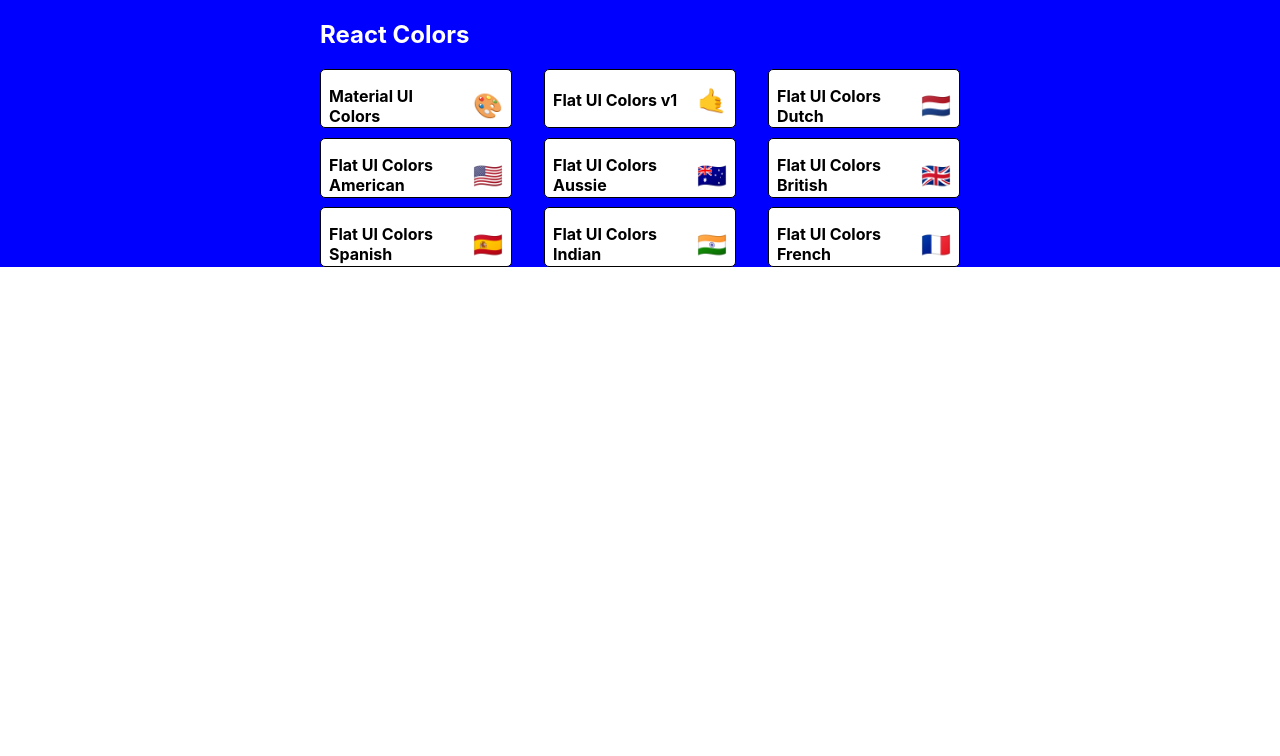
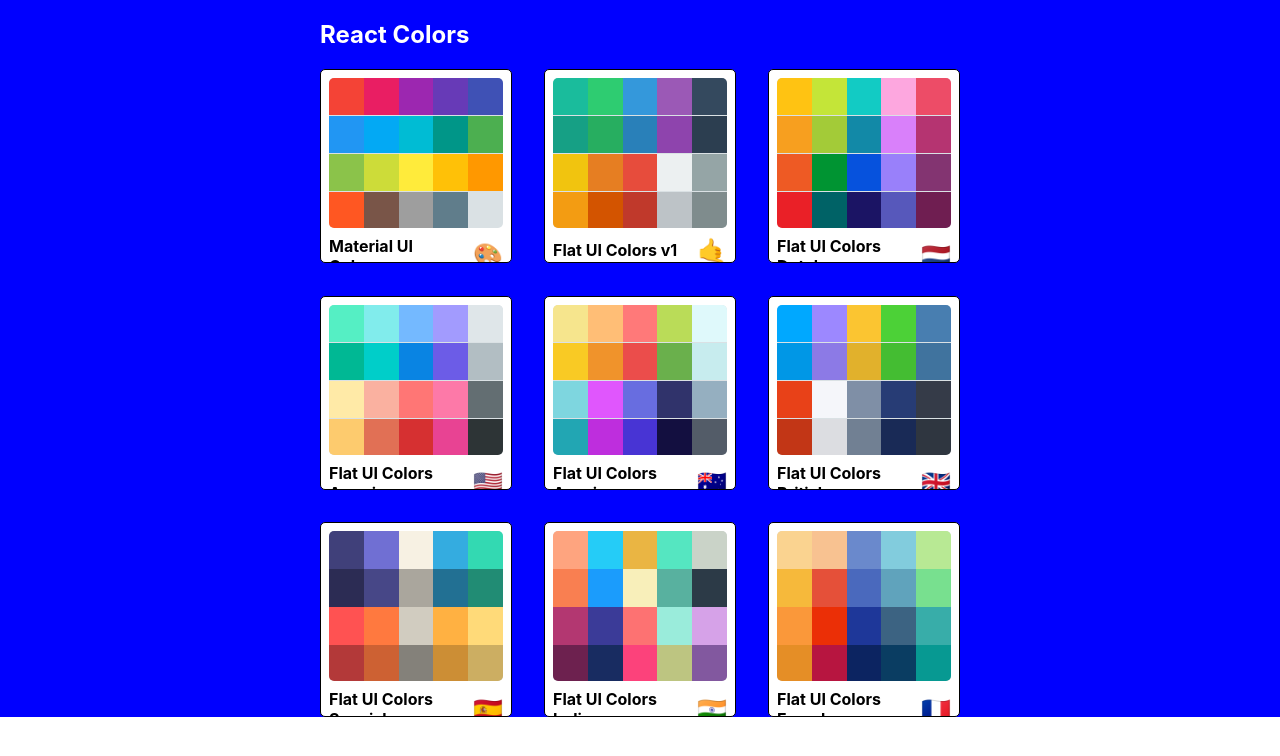
Before and after one commit to hassnian/colors-app, a React (Create React App) app: page / in a window 1280 px wide. Shown: the top 756 px of the page. Built offline with nearby package versions, Linux system fonts and the light colour scheme.

Commit message:
[ADD] gotoPalette

```diff
--- a/src/App.js
+++ b/src/App.js
@@ -20,7 +20,7 @@
           <Route
             exact
             path="/"
-            render={() => <PaletteList palettes={seedColors} />}
+            render={(routeProps) => <PaletteList {...routeProps} palettes={seedColors} />}
           />
           <Route exact path="/palette/:id" render={(routeProps) => <Palette palette={generatePalettes(this.findPalette(routeProps.match.params.id))}/>} />
         </Switch>
--- a/src/MiniPalette.js
+++ b/src/MiniPalette.js
@@ -14,7 +14,11 @@
     }
   },
   colors: {
-        backgroundColor: "grey"
+    backgroundColor: "#dae1e4",
+    height: "150px",
+    width: "100%",
+    borderRadius: "5px",
+    overflow: "hidden"
   },
   title: {
     display: "flex",
@@ -29,13 +33,30 @@
   emoji: {
     marginLeft: "0.5rem",
     fontSize: "1.5rem"
+  },
+  miniColor: {
+    height: "25%",
+    width: "20%",
+    display: "inline-block",
+    margin: "0 auto",
+    position: "relative",
+    marginBottom: "-3.5px"
   }
 };
 function MiniPalette(props) {
-  const { classes, paletteName, emoji } = props;
+  const { classes, paletteName, emoji, colors } = props;
+  const miniColorBoxes = colors.map(color => {
     return (
-    <div className={classes.root}>
-      <div className={classes.color} />
+      <div
+        className={classes.miniColor}
+        style={{ backgroundColor: color.color }}
+        key={color.name}
+      />
+    );
+  });
+  return (
+    <div className={classes.root} onClick={props.handleClick}>
+      <div className={classes.colors}>{miniColorBoxes}</div>
       <h5 className={classes.title}>
         {paletteName}
         <span className={classes.emoji}>{emoji}</span>
--- a/src/PaletteList.js
+++ b/src/PaletteList.js
@@ -6,45 +6,54 @@
 const styles = {
   root: {
     backgroundColor: "blue",
-    height:"100%",
-    display:"flex",
-    alignItems:"flex-start",
-    justifyContent:"center"
+    height: "100%",
+    display: "flex",
+    alignItems: "flex-start",
+    justifyContent: "center"
   },
   container: {
-    width:"50%",
-    display:"flex",
-    alignItems:"flex-start",
-    flexDirection:"column",
-    flexWrap:"wrap",
-
+    width: "50%",
+    display: "flex",
+    alignItems: "flex-start",
+    flexDirection: "column",
+    flexWrap: "wrap"
   },
   nav: {
-    display:"flex",
-    width:"100%",
-    justifyContent:"space-between",
-    color:"white",
+    display: "flex",
+    width: "100%",
+    justifyContent: "space-between",
+    color: "white"
   },
   palettes: {
-    boxSizing:"border-box",
-    width:"100%",
-    display:"grid",
-    gridTemplateColumns:"repeat(3,30%)",
-    gridGap:"5%"
+    boxSizing: "border-box",
+    width: "100%",
+    display: "grid",
+    gridTemplateColumns: "repeat(3,30%)",
+    gridGap: "5%"
   }
 };
 
 export class PaletteList extends Component {
+  constructor(props) {
+    super(props);
+    this.goToPalette = this.goToPalette.bind(this);
+  }
+
+  goToPalette(id) {
+    this.props.history.push(`/palette/${id}`);
+  }
   render() {
     const { palettes, classes } = this.props;
-    const miniPalettes = palettes.map(palette => <MiniPalette {...palette} />);
+    const miniPalettes = palettes.map(palette => (
+      <MiniPalette handleClick={()=>this.goToPalette(palette.id)} {...palette} />
+    ));
     return (
       <div className={classes.root}>
         <div className={classes.container}>
           <nav className={classes.nav}>
             <h1>React Colors</h1>
           </nav>
-        <div className={classes.palettes}>{miniPalettes}</div>
+          <div className={classes.palettes}>{miniPalettes}</div>
         </div>
       </div>
     );
```
Lines whose indentation alone changed are shown as unchanged.
